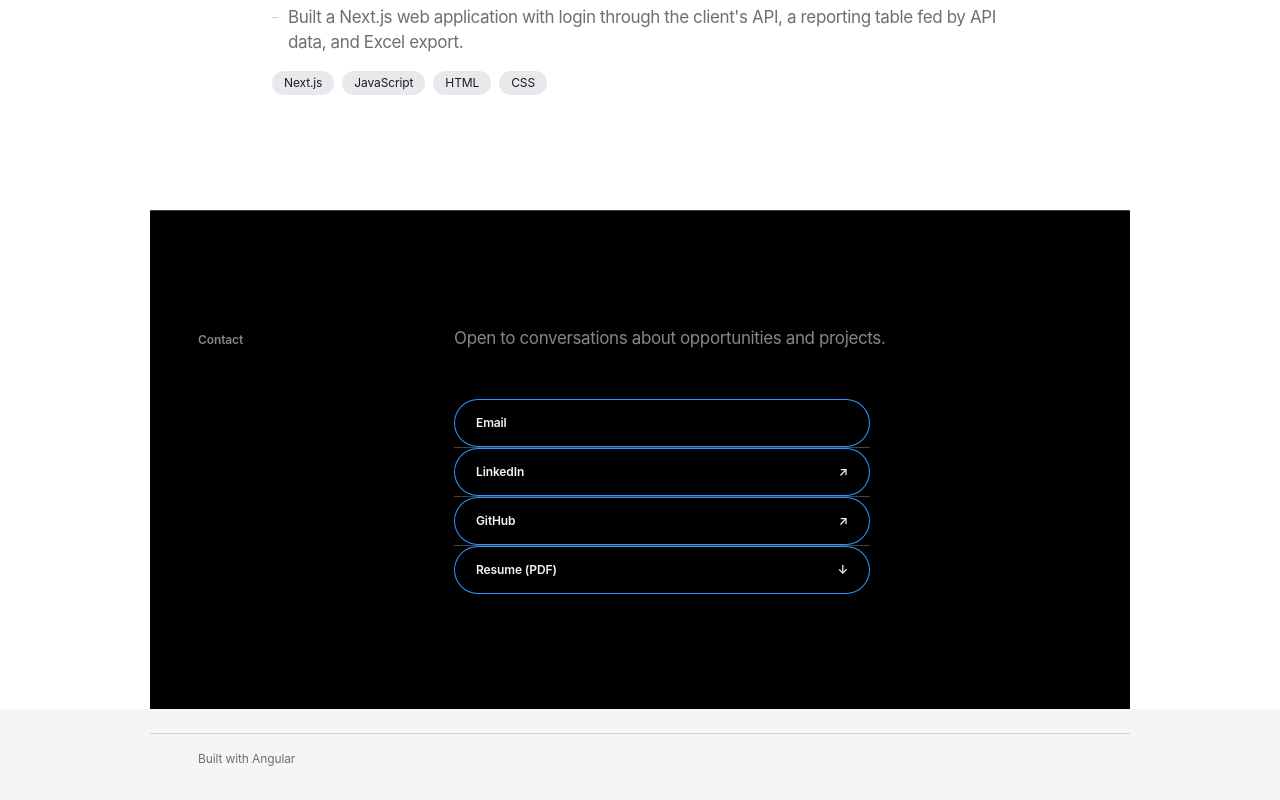
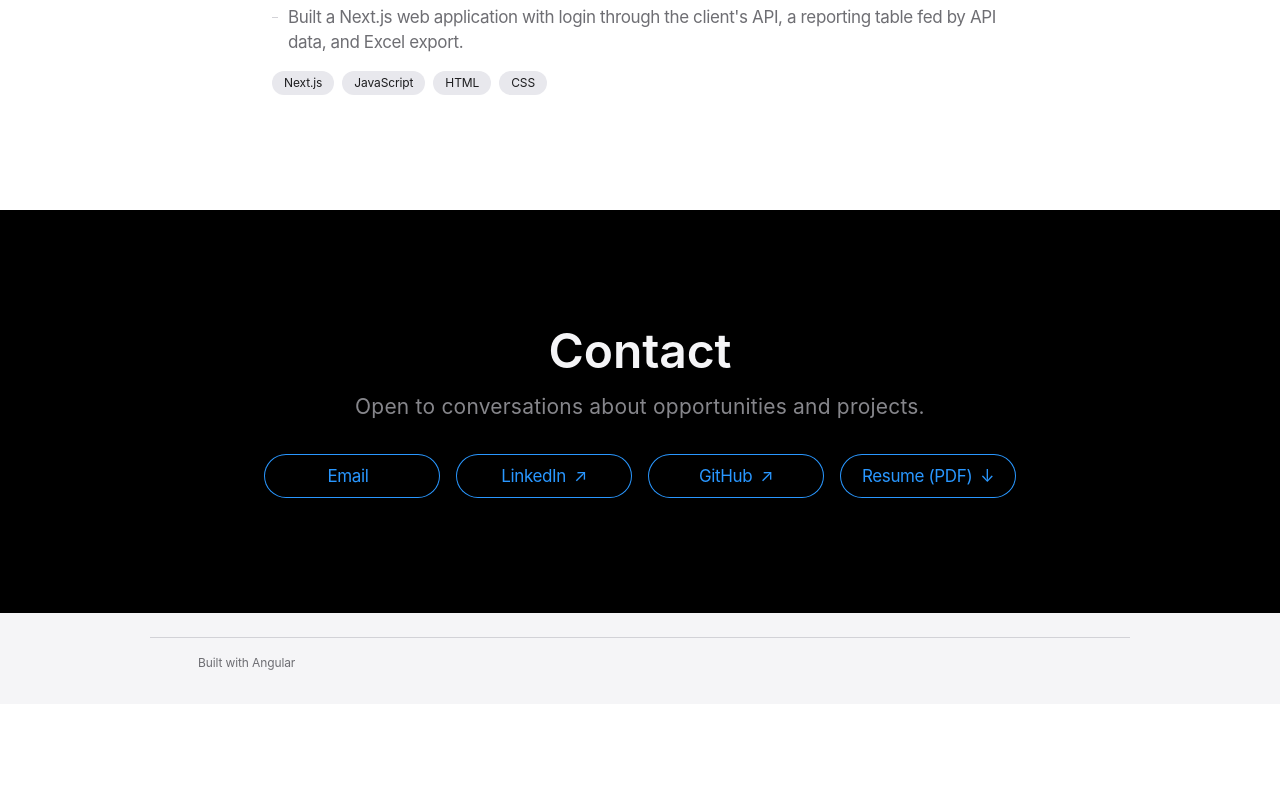
Before and after one commit to joaopedroldavid-del/my-portfolio, an Angular app: page /en in a window 1280 px wide. Shown: the part 5719-6519 px from the top of the page. After the commit the page ends 6423 px from the top, so only its background shows below. Built offline with nearby package versions, Linux system fonts and the light colour scheme; no server answers.

Commit message:
FIX: contato em faixa escura com botões de mesma largura

```diff
--- a/src/app/sections/contact/contact.scss
+++ b/src/app/sections/contact/contact.scss
@@ -1,95 +1,51 @@
 @use 'mixins' as m;
 
 .ct {
-  @include m.container;
-  padding-block: var(--section-y);
-  border-top: 1px solid var(--border);
+  @include m.tile;
+  text-align: center;
 }
 
 .ct__grid {
+  @include m.container;
   display: grid;
-  gap: var(--sp-6);
-  align-items: start;
-
-  @include m.bp(lg) {
-    grid-template-columns: 12rem 1fr;
-    gap: var(--sp-16);
-  }
+  justify-items: center;
+  gap: var(--sp-4);
 }
 
 .ct__heading {
-  @include m.label;
-  color: var(--muted);
-  padding-top: 0.4rem;
+  @include m.section-title;
+}
+
+.ct__body {
+  display: grid;
+  justify-items: center;
 }
 
 .ct__lead {
   color: var(--muted);
-  max-width: var(--measure);
-}
-
-.ct__email {
-  display: inline-block;
-  margin-top: var(--sp-6);
-  font-family: var(--font-display);
-  font-size: var(--text-h2);
-  letter-spacing: var(--tracking-h2);
-  line-height: 1.1;
-  // Sublinhado deslocado: mais elegante que o padrão colado na base.
-  text-decoration: underline;
-  text-decoration-thickness: 1px;
-  text-underline-offset: 0.12em;
-  text-decoration-color: var(--border);
-  transition:
-    color var(--dur-fast) var(--ease),
-    text-decoration-color var(--dur-fast) var(--ease);
-  // Quebra o e-mail em telas estreitas em vez de estourar a largura.
-  overflow-wrap: anywhere;
-
-  &:hover {
-    color: var(--accent);
-    text-decoration-color: var(--accent);
-  }
+  font-size: var(--text-lead);
+  letter-spacing: 0.011em;
+  line-height: 1.38;
+  max-width: 46ch;
 }
 
 .ct__links {
-  margin-top: var(--sp-12);
+  margin-top: var(--sp-8);
+  width: 100%;
+  max-width: calc(2 * 11rem + var(--sp-4));
   display: grid;
-  max-width: 26rem;
+  grid-template-columns: repeat(auto-fit, minmax(9.5rem, 1fr));
+  justify-content: center;
+  gap: var(--sp-4);
 
-  li + li {
-    border-top: 1px solid var(--border);
+  @include m.bp(md) {
+    max-width: none;
+    grid-template-columns: repeat(4, 11rem);
   }
 
-  a {
-    @include m.label;
-    display: flex;
-    align-items: center;
-    justify-content: space-between;
-    padding-block: var(--sp-4);
-    color: var(--ink);
-    transition: color var(--dur-fast) var(--ease);
-
-    &:hover {
-      color: var(--accent);
-
-      .ct__arrow {
-        transform: translate(2px, -2px);
-      }
-    }
+  .btn {
+    width: 100%;
+    padding-inline: var(--sp-3);
+    white-space: nowrap;
   }
 }
-
-.ct__arrow {
-  color: var(--muted);
-  transition: transform var(--dur) var(--ease);
-}
-
-// Feedback visual ao copiar para clipboard: cor muda para accent, ícone muda.
-.ct__links a.copied {
-  color: var(--accent);
-
-  .ct__arrow {
-    color: var(--accent);
-  }
-}
```
